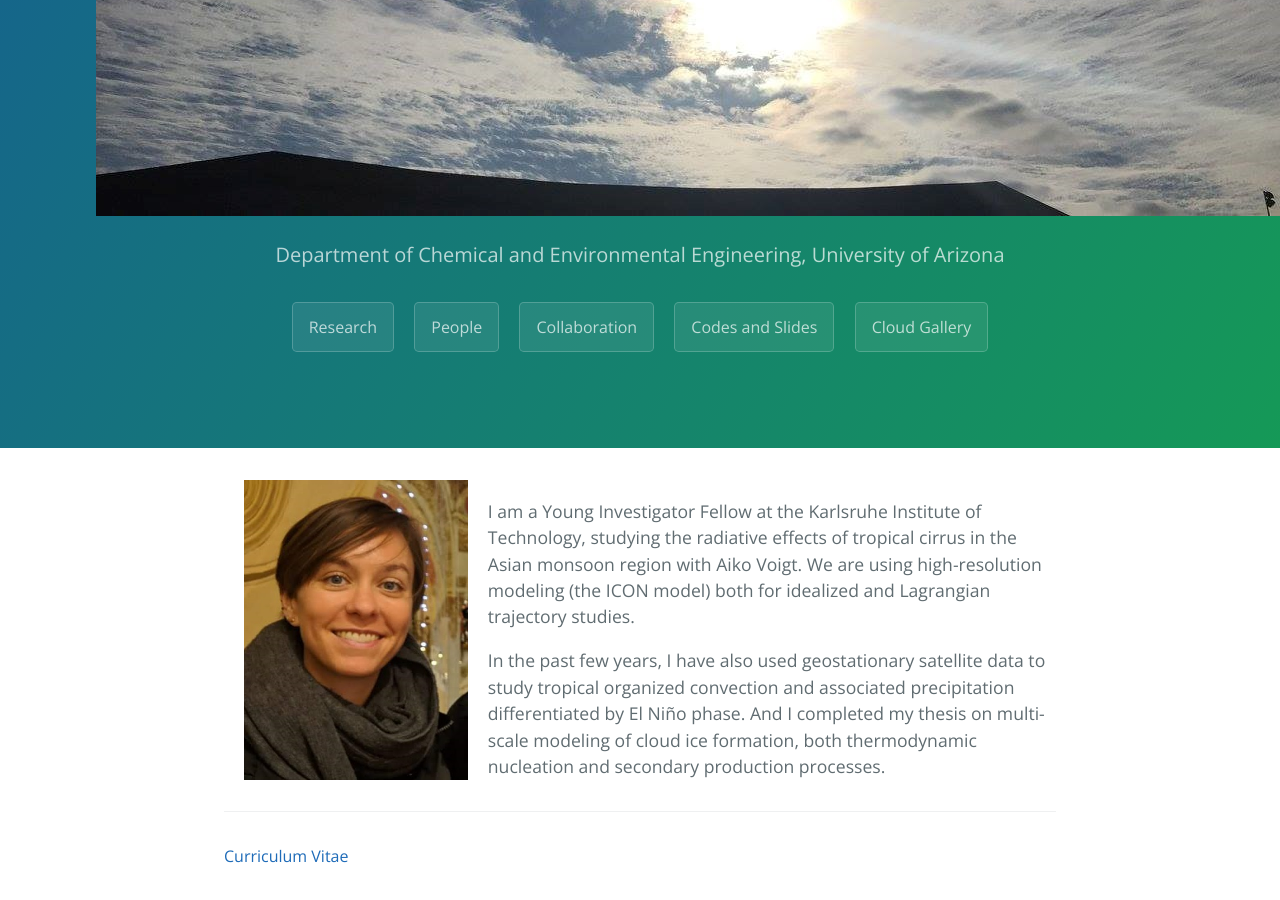
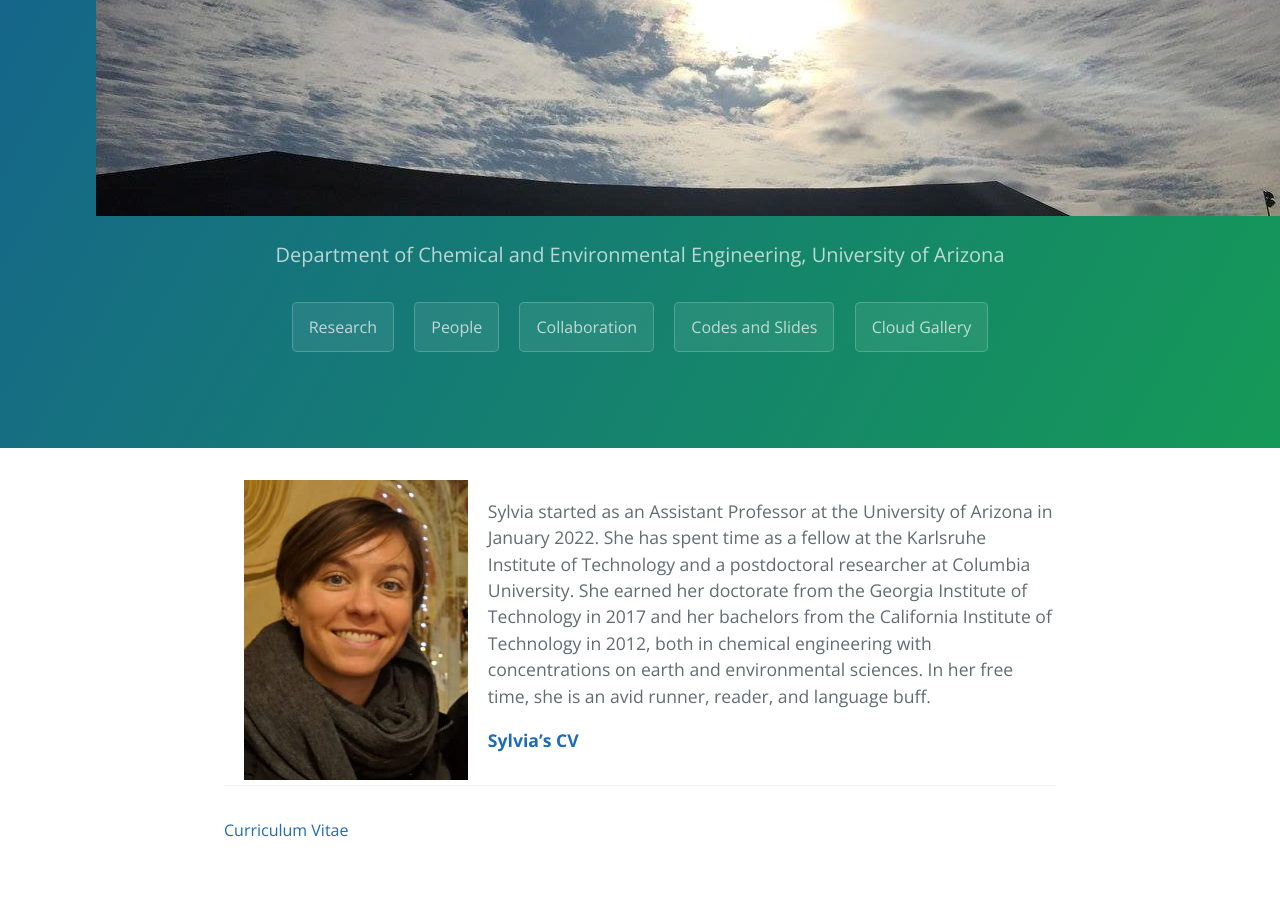
Before and after one commit to sylviasullivan/sylviasullivan.github.io, a Jekyll site: the page built from people.md, in a window 1280 px wide and 900 px high, scrolled down 782 px. Built offline with Jekyll 4.4.1, drawn with Linux system fonts in a browser that asks for light colours; after the commit the page ends 1656 px from its top, so only the background shows below that.

Commit message:
Update sylvia info on people.md

```diff
--- a/people.md
+++ b/people.md
@@ -7,12 +7,6 @@ description: Department of Chemical and Environmental Engineering, University of
 
 ![](sylvia.jpg){:class="float-left"}{:height='300'}
 
-I am a Young Investigator Fellow at the Karlsruhe Institute of Technology, studying
-the radiative effects of tropical cirrus in the Asian monsoon region
-with Aiko Voigt. We are using high-resolution modeling (the ICON model) both for
-idealized and Lagrangian trajectory studies.
+Sylvia started as an Assistant Professor at the University of Arizona in January 2022. She has spent time as a fellow at the Karlsruhe Institute of Technology and a postdoctoral researcher at Columbia University. She earned her doctorate from the Georgia Institute of Technology in 2017 and her bachelors from the California Institute of Technology in 2012, both in chemical engineering with concentrations on earth and environmental sciences. In her free time, she is an avid runner, reader, and language buff.
 
-In the past few years, I have also used geostationary satellite data to study tropical organized
-convection and associated precipitation differentiated by El Niño phase. And I completed my
-thesis on multi-scale modeling of cloud ice formation, both thermodynamic nucleation and secondary
-production processes.
+**[Sylvia's CV](/Files/CV-SSullivan.pdf)**
```
